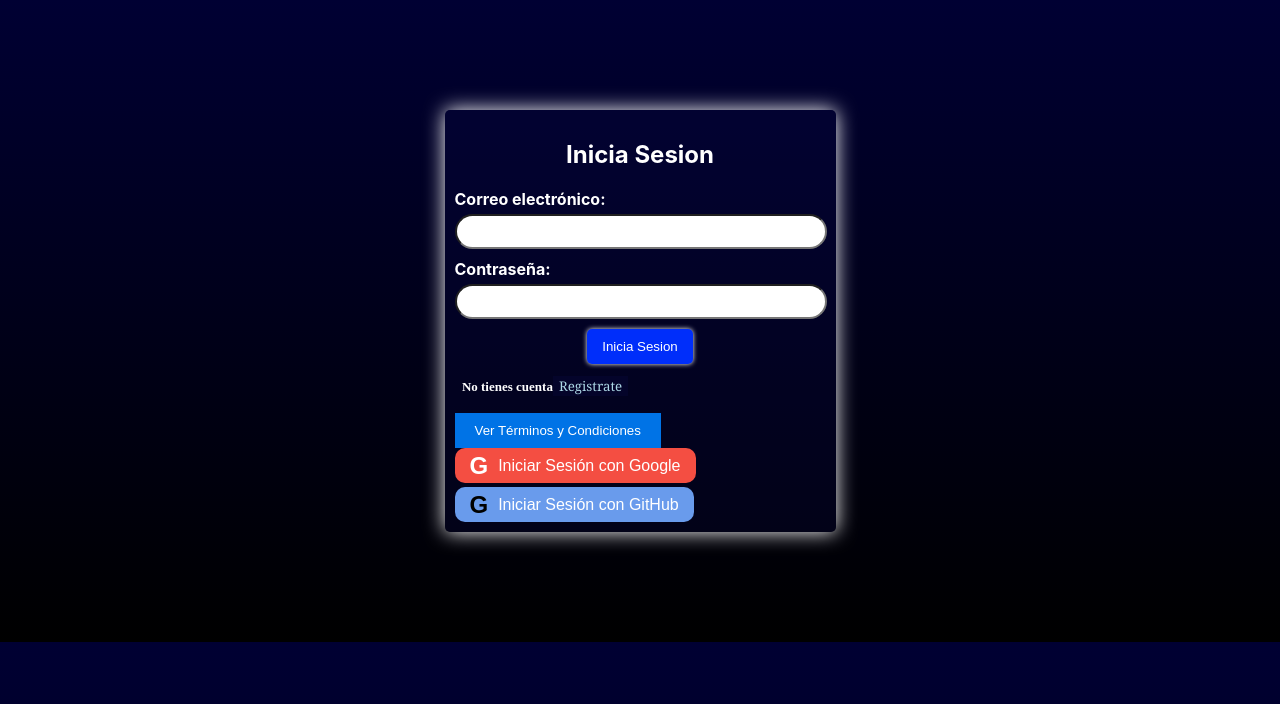
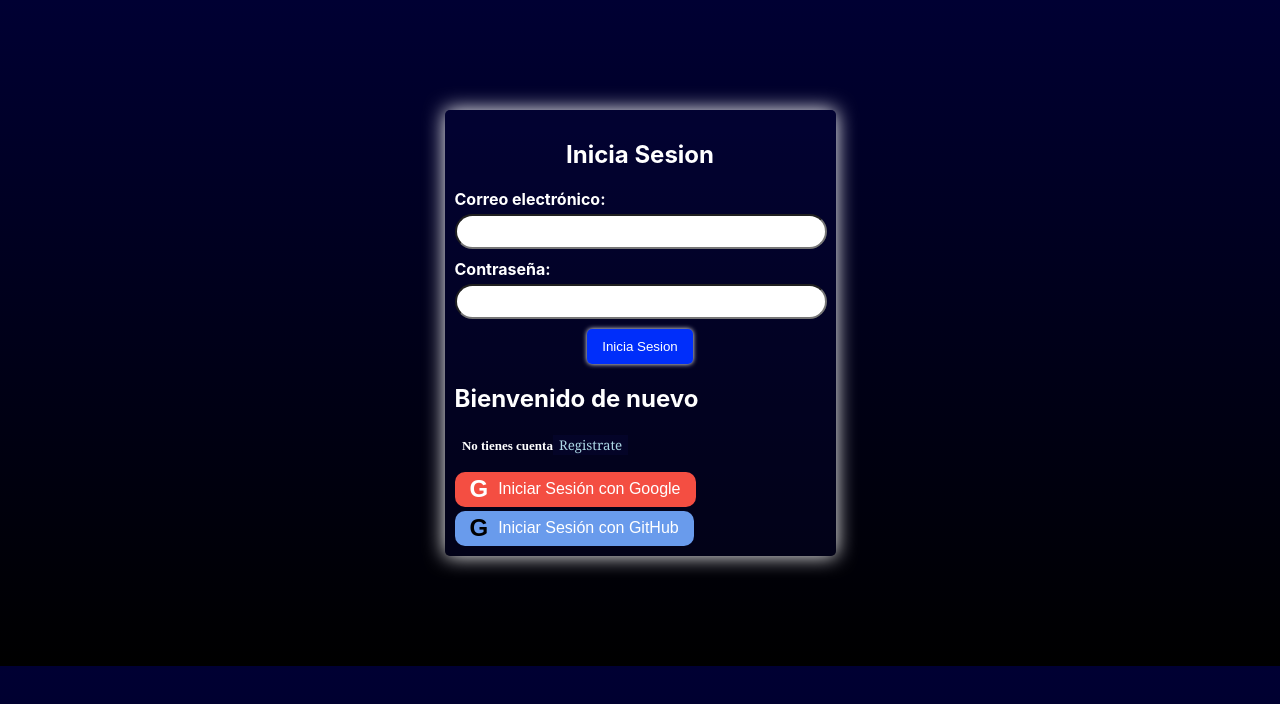
Before and after one commit to EmiVivallo/LosPerroAmigos, a React (Create React App) app in the folder los_perro_amigo/: page / in a window 1280 px wide. Shown: the top 704 px of the page. Built offline with nearby package versions, Linux system fonts and the light colour scheme; no server answers.

Commit message:
Agregando bienvenido al inicio de sesion

```diff
--- a/los_perro_amigo/public/index.html
+++ b/los_perro_amigo/public/index.html
@@ -39,21 +39,5 @@
       To begin the development, run `npm start` or `yarn start`.
       To create a production bundle, use `npm run build` or `yarn build`.
     -->
-    <div class="modal" id="termsModal">
-      <div class="modal-content">
-        <h3>Términos y Condiciones de Uso de la Aplicación de Realidad Aumentada</h3>
-        <!-- Términos y condiciones aquí -->
-        <button class="close-button" onclick="closeModal()">Cerrar</button>
-      </div>
-    </div>
-    <script>
-      function openModal() {
-        document.getElementById("termsModal").style.display = "block";
-      }
-
-      function closeModal() {
-        document.getElementById("termsModal").style.display = "none";
-      }
-    </script>
   </body>
 </html>
--- a/los_perro_amigo/src/componentes/Login.js
+++ b/los_perro_amigo/src/componentes/Login.js
@@ -12,15 +12,6 @@ const auth = getAuth(appFirebase)
 
 const Login = () => {
 
-  const [showModal, setShowModal] = useState(false);
-  const openModal = () => {
-    setShowModal(true);
-  };
-
-  // Función para cerrar el modal
-  const closeModal = () => {
-    setShowModal(false);
-  };
     function loginGithub() {
         signInWithPopup(auth, providerGithub)
         .then((result) => {
@@ -120,10 +111,9 @@ const Login = () => {
                   <br />
                   <div className="titf">
                   <button className="form-button"> {registrando ? "Registrate" : "Inicia Sesion"} </button></div>
+                  <h2>{registrando ? " " : "Bienvenido de nuevo"}</h2>
                 </form>
                 <h4 className="formh4">{registrando ? "Si ya tienes cuenta" : "No tienes cuenta"}<button className="button2" onClick={()=>setRegistrando(!registrando)}>{registrando ? "Inicia sesion" : "Registrate"}</button></h4>
-
-                <button class="terms-button" onclick="openModal()">Ver Términos y Condiciones</button>
 
                 <button className="googleButton" onClick={loginGoogle}>Iniciar Sesión con Google</button>
                 <button className="gitButton" onClick={loginGithub}>Iniciar Sesión con GitHub</button>
```
